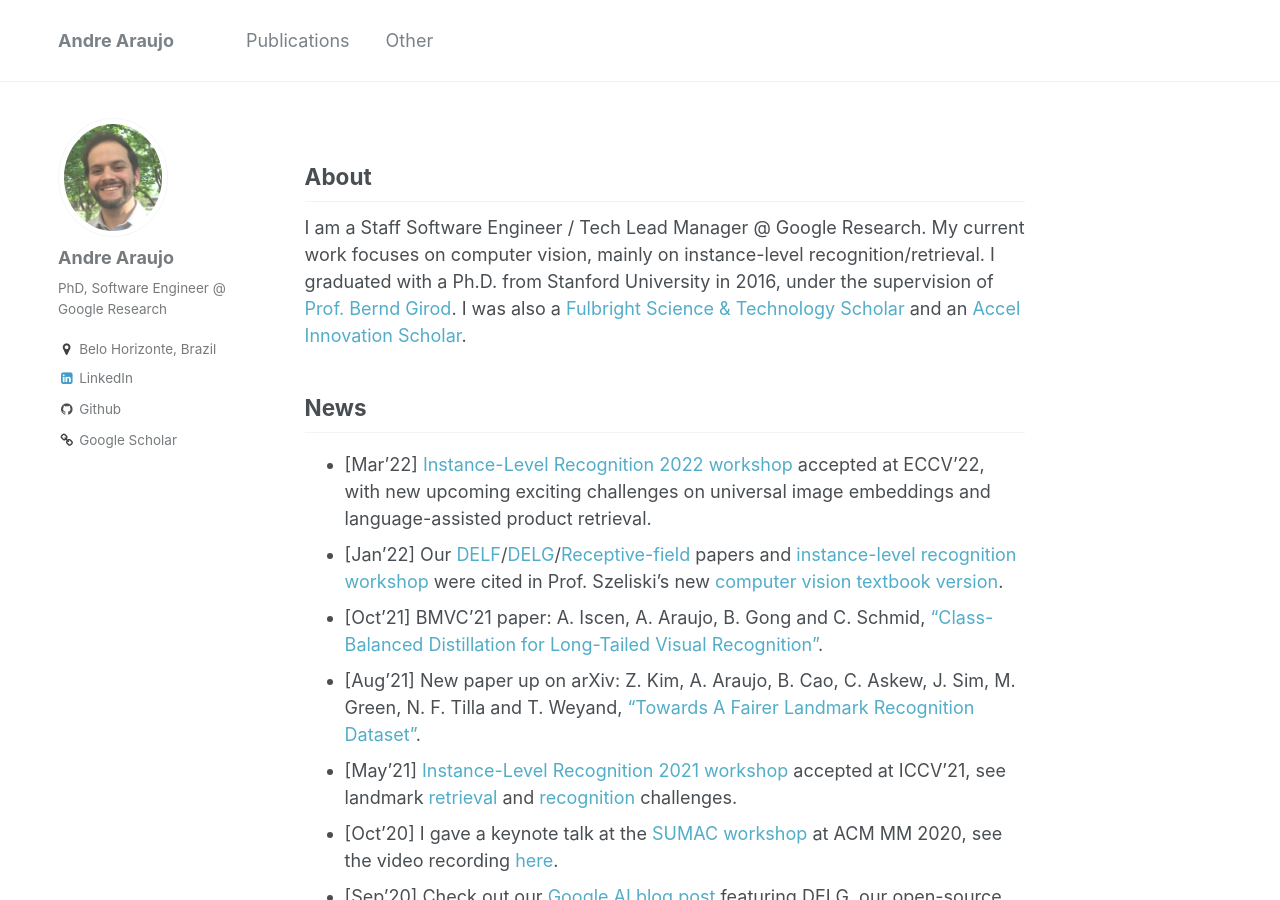
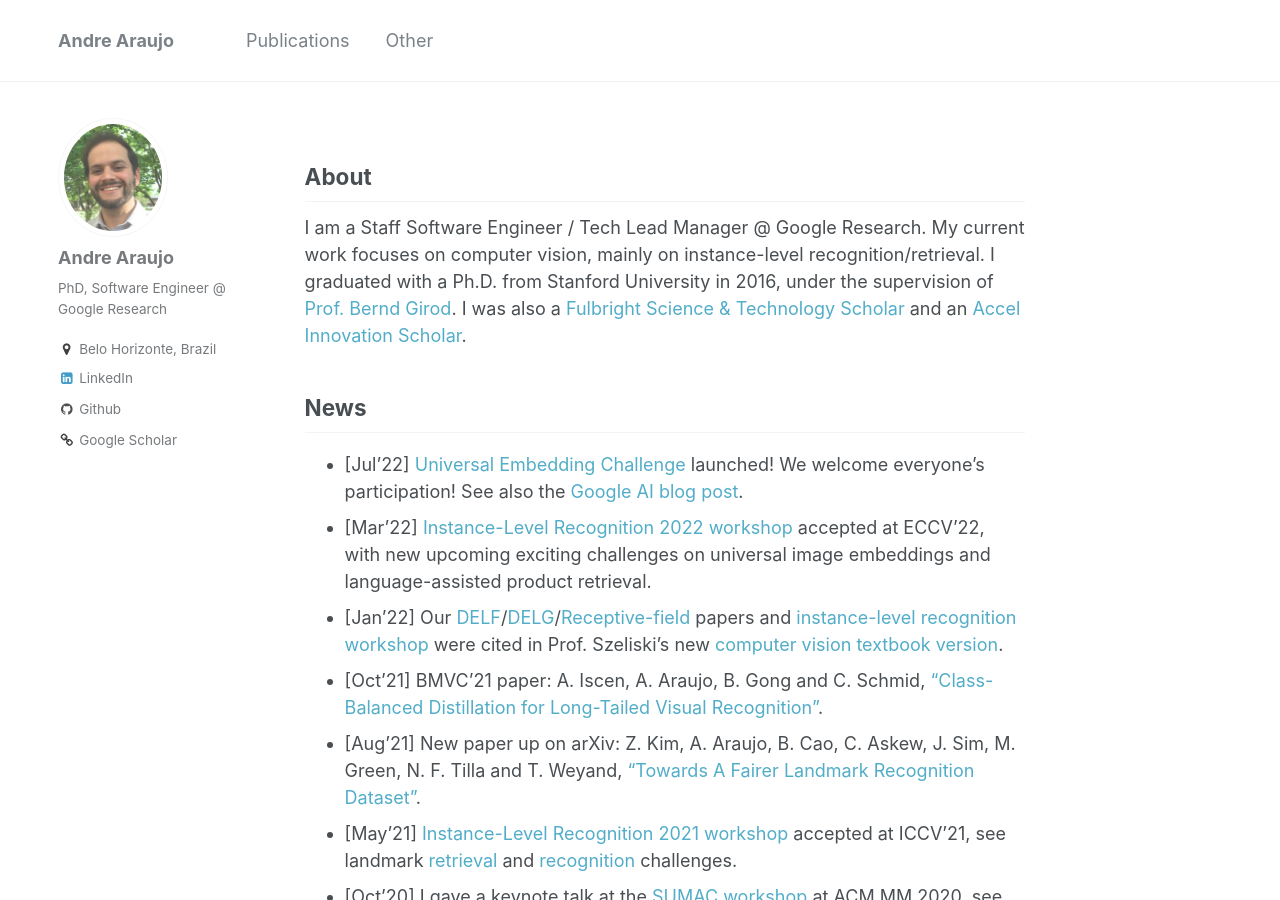
Before and after one commit to andrefaraujo/andrefaraujo.github.io, a Jekyll site: the page built from _pages/about.md, in a window 1280 px wide and 900 px high. Built offline with Jekyll 4.4.1, drawn with Linux system fonts in a browser that asks for light colours.

Commit message:
UEC updates

```diff
--- a/_pages/about.md
+++ b/_pages/about.md
@@ -18,6 +18,7 @@ I was also a [Fulbright Science & Technology Scholar](http://fulbrightscienceand
 
 ## News
 
+* [Jul'22] [Universal Embedding Challenge](https://www.kaggle.com/c/google-universal-image-embedding/) launched! We welcome everyone's participation! See also the [Google AI blog post](https://ai.googleblog.com/2022/08/introducing-google-universal-image.html).
 * [Mar'22] [Instance-Level Recognition 2022 workshop](https://ilr-workshop.github.io/ECCVW2022/) accepted at ECCV'22, with new upcoming exciting challenges on universal image embeddings and language-assisted product retrieval.
 * [Jan'22] Our [DELF](https://arxiv.org/abs/1612.06321)/[DELG](https://arxiv.org/abs/2001.05027)/[Receptive-field](https://distill.pub/2019/computing-receptive-fields/) papers and [instance-level recognition workshop](https://ilr-workshop.github.io/ECCVW2022/) were cited in Prof. Szeliski's new [computer vision textbook version](http://szeliski.org/Book/).
 * [Oct'21] BMVC'21 paper: A. Iscen, A. Araujo, B. Gong and C. Schmid, ["Class-Balanced Distillation for Long-Tailed Visual Recognition"](https://arxiv.org/abs/2104.05279).
```
